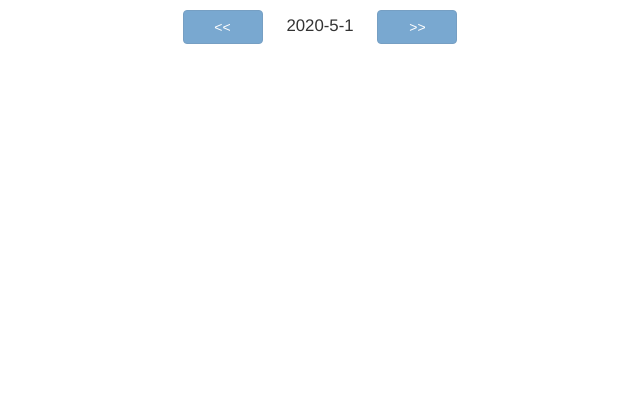
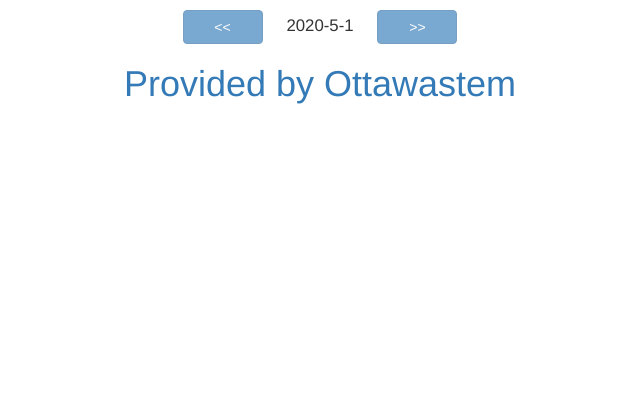
Before and after one commit to OttawaSTEM/Heroku-Flask, a Flask app: page / in a window 1280 px wide. Shown: the part 205-621 px from the top of the page, without its empty margins (320-960 px from the left). Run offline with Flask 2, Linux system fonts and the light colour scheme; some libraries are stand-ins or nearby versions.

Commit message:
add ottawastem link

```diff
--- a/app/templates/index.html
+++ b/app/templates/index.html
@@ -27,6 +27,9 @@
                     <button id="button_next" type="button" class="btn btn-primary" style="margin-left: 20px; width: 80px;">&gt;&gt;</button>
                 </div>
             </div>
+            <div class="row">
+                <h1 class="text-center"><a href="https://ottawastem.com/showcases/" target="_blank">Provided by Ottawastem</a></h1>
+            </div>
         </div>
 
         <footer></footer>
```
